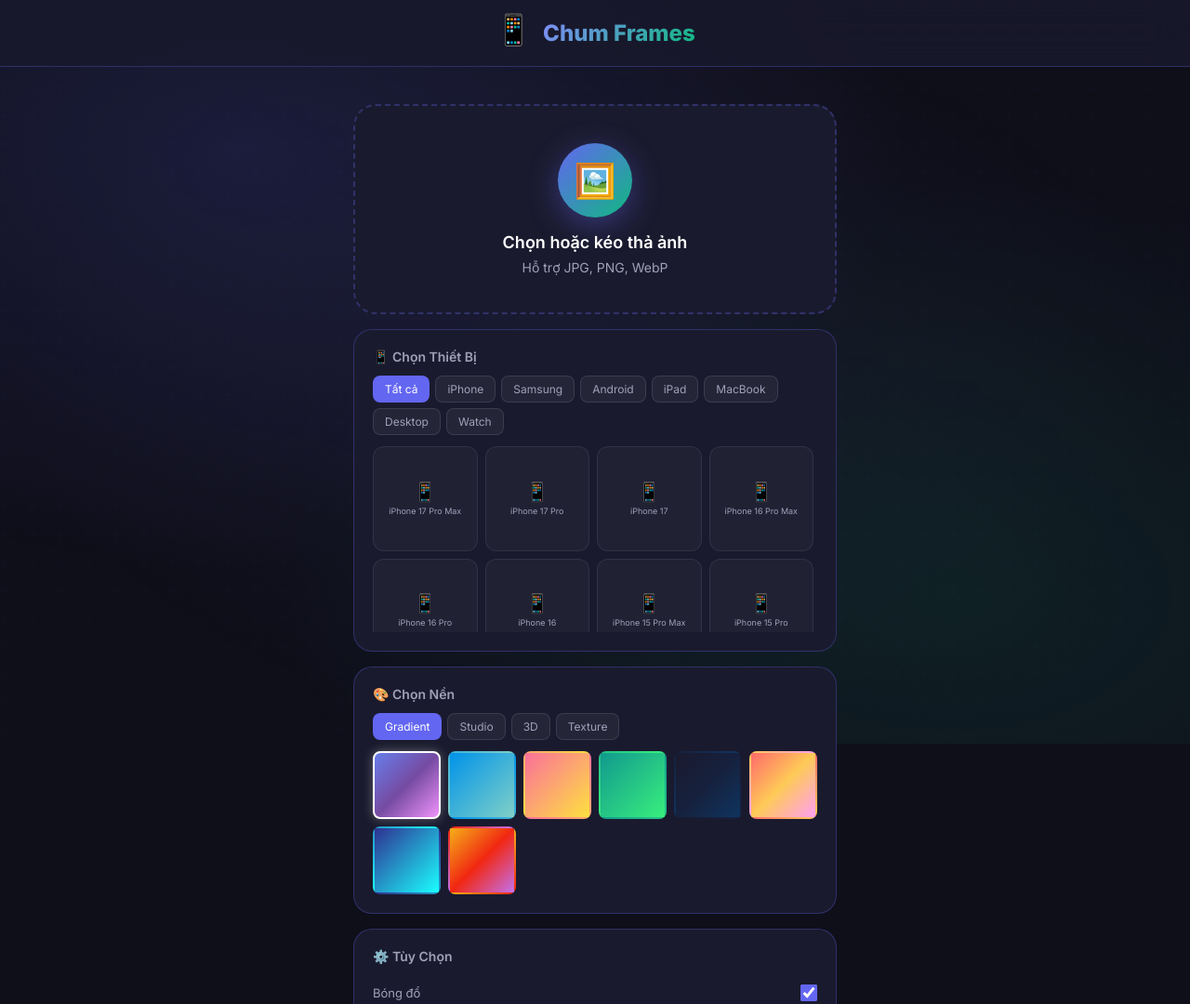
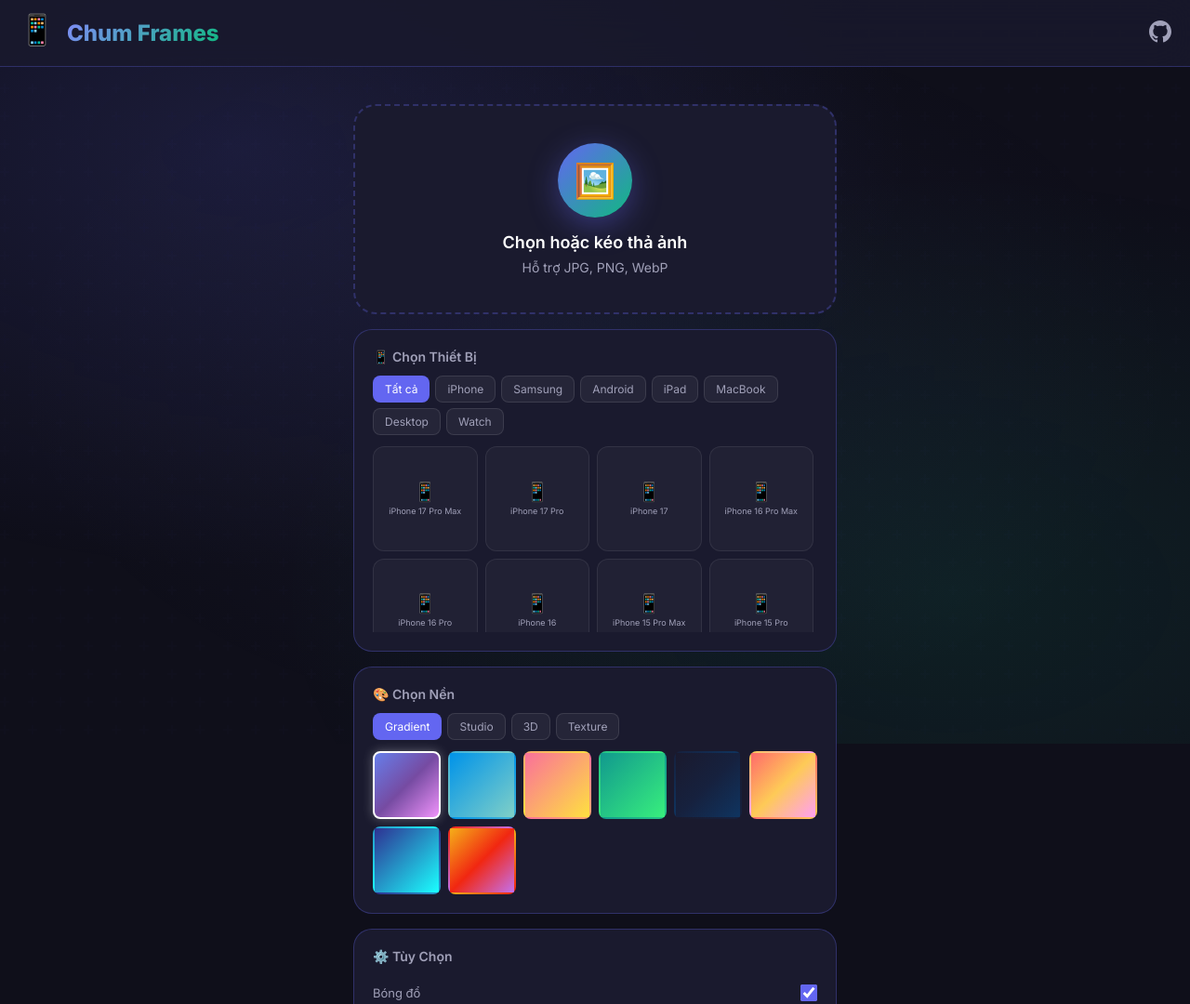
Before and after one commit to Chumvn/ChumFrames, a plain HTML site: page index.html in a window 1280 px wide. Shown: the top 1080 px of the page at 93% size. Drawn offline with Linux system fonts and the light colour scheme.

Commit message:
Add files via upload

```diff
--- a/index.html
+++ b/index.html
@@ -105,6 +105,16 @@
             -webkit-background-clip: text;
             -webkit-text-fill-color: transparent;
             background-clip: text;
+        }
+
+        .github-link {
+            margin-left: auto;
+            color: var(--text-secondary);
+            transition: color 0.3s;
+        }
+
+        .github-link:hover {
+            color: var(--primary);
         }
 
         /* Main Container */
@@ -613,6 +623,12 @@
     <header class="header">
         <span class="logo">📱</span>
         <span class="brand">Chum Frames</span>
+        <a href="https://github.com/Chumvn/ChumFrames" target="_blank" rel="noopener" class="github-link">
+            <svg width="24" height="24" viewBox="0 0 24 24" fill="currentColor">
+                <path
+                    d="M12 0c-6.626 0-12 5.373-12 12 0 5.302 3.438 9.8 8.207 11.387.599.111.793-.261.793-.577v-2.234c-3.338.726-4.033-1.416-4.033-1.416-.546-1.387-1.333-1.756-1.333-1.756-1.089-.745.083-.729.083-.729 1.205.084 1.839 1.237 1.839 1.237 1.07 1.834 2.807 1.304 3.492.997.107-.775.418-1.305.762-1.604-2.665-.305-5.467-1.334-5.467-5.931 0-1.311.469-2.381 1.236-3.221-.124-.303-.535-1.524.117-3.176 0 0 1.008-.322 3.301 1.23.957-.266 1.983-.399 3.003-.404 1.02.005 2.047.138 3.006.404 2.291-1.552 3.297-1.23 3.297-1.23.653 1.653.242 2.874.118 3.176.77.84 1.235 1.911 1.235 3.221 0 4.609-2.807 5.624-5.479 5.921.43.372.823 1.102.823 2.222v3.293c0 .319.192.694.801.576 4.765-1.589 8.199-6.086 8.199-11.386 0-6.627-5.373-12-12-12z" />
+            </svg>
+        </a>
     </header>
 
     <main class="container">
@@ -718,7 +734,7 @@
         </section>
 
         <footer class="footer">
-            <p>Chum Frames © 2026 | Tạo Mockup Thiết Bị</p>
+            <p>Chum Frames © 2026 | <a href="https://github.com/Chumvn/ChumFrames" target="_blank">⭐ GitHub</a></p>
         </footer>
     </main>
 
@@ -734,5 +750,3 @@
 </body>
 
 </html>
-</CodeContent>
-<parameter name="EmptyFile">false
```
Also changed, not shown: 1 other file.
